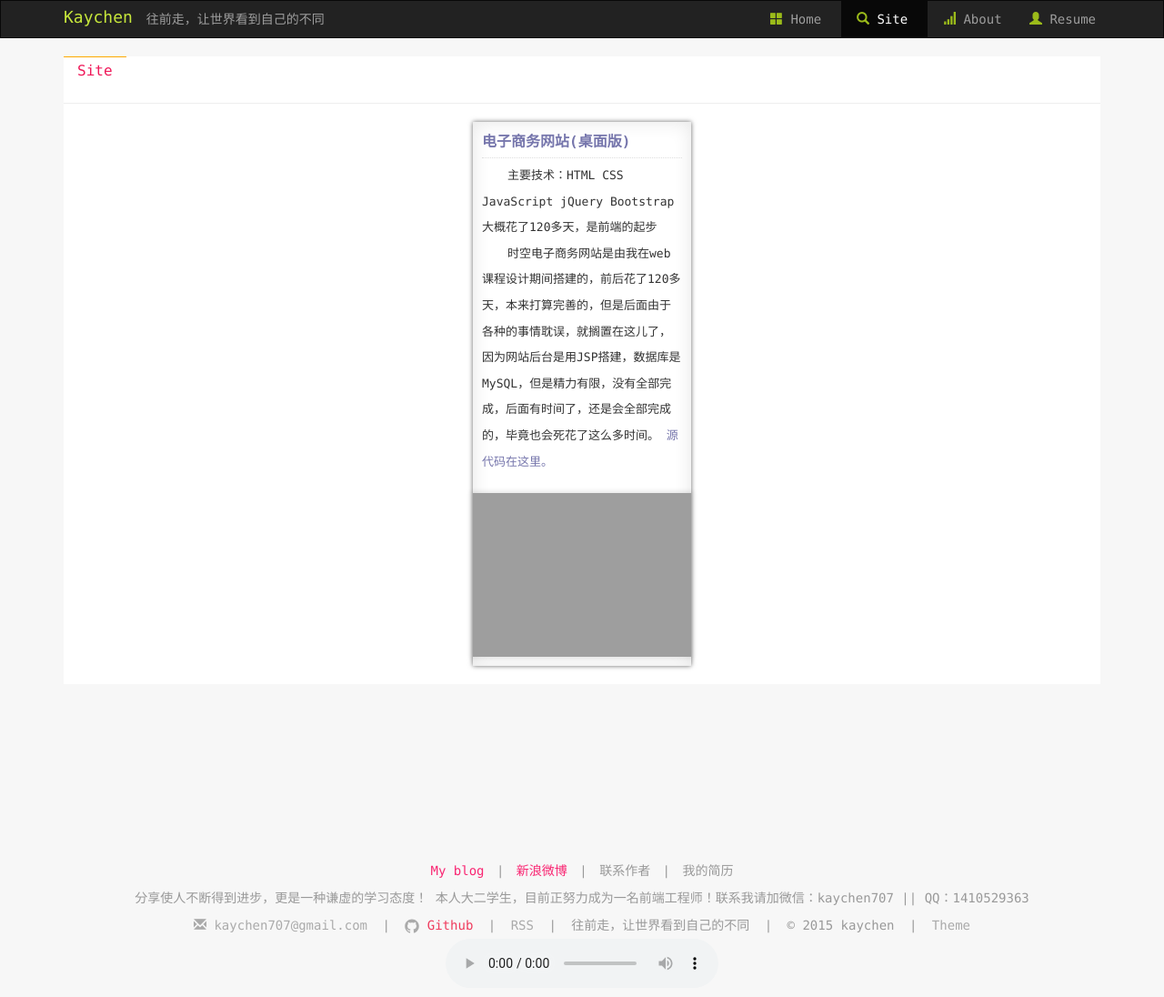
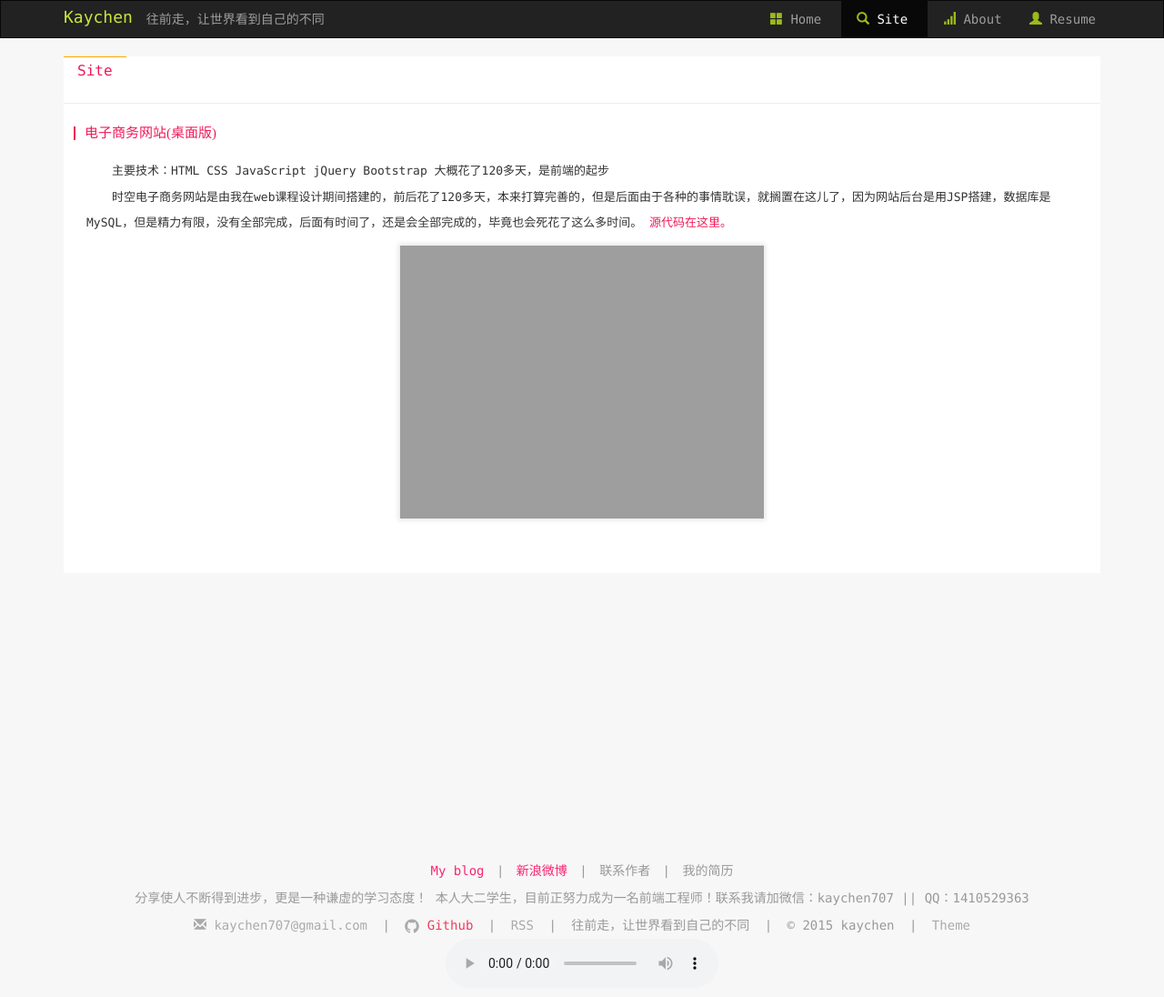
Before and after one commit to LittlewhiteChen/LittlewhiteChen.github.io, a Jekyll site: the page built from pages/1site.html, in a window 1280 px wide. Shown: the whole page at 91% size. Built offline with Jekyll 4.4.1, drawn with Linux system fonts in a browser that asks for light colours; nearby versions of some CDN libraries; comment, search, counter and statistics services are not loaded; a style sheet for code colours, icons or effects is not loaded.

Commit message:
修改项目页样式

```diff
--- a/static/css/index.css
+++ b/static/css/index.css
@@ -596,7 +596,7 @@
 #fall ul {
     margin: 0 10px;
     padding: 0;
-    width: 240px;
+    /*width: 240px;*/
     /*background-color: red;*/
     display: inline-block;
     vertical-align: top;
@@ -616,14 +616,14 @@
 }
 
 #fall li {
-    margin: 0 0 20px 0;
+    margin: 0 0 50px 0;
     padding: 0;
     list-style-type: none;
     font-size: 14px;
-    -webkit-box-shadow: 0 0 5px rgba(0, 0, 0, 0.6), 0 0 20px rgba(0, 0, 0, 0.1) inset;
+   /* -webkit-box-shadow: 0 0 5px rgba(0, 0, 0, 0.6), 0 0 20px rgba(0, 0, 0, 0.1) inset;
     -moz-box-shadow: 0 0 5px rgba(0, 0, 0, 0.6), 0 0 20px rgba(0, 0, 0, 0.1) inset;
     -o-box-shadow: 0 0 5px rgba(0, 0, 0, 0.6), 0 0 20px rgba(0, 0, 0, 0.1) inset;
-    box-shadow: 0 0 5px rgba(0, 0, 0, 0.6), 0 0 20px rgba(0, 0, 0, 0.1) inset;
+    box-shadow: 0 0 5px rgba(0, 0, 0, 0.6), 0 0 20px rgba(0, 0, 0, 0.1) inset;*/
     transition: 0.1s ease-out;
     -webkit-transition: 0.1s ease-out;
     -moz-transition: 0.1s ease-out;
@@ -631,15 +631,15 @@
 }
 
 #fall li:hover {
-    -webkit-box-shadow: 0 0 12px rgba(0, 0, 0, 0.8), 0 0 20px rgba(0, 0, 0, 0.1) inset;
+   /* -webkit-box-shadow: 0 0 12px rgba(0, 0, 0, 0.8), 0 0 20px rgba(0, 0, 0, 0.1) inset;
     -moz-box-shadow: 0 0 12px rgba(0, 0, 0, 0.8), 0 0 20px rgba(0, 0, 0, 0.1) inset;
     -o-box-shadow: 0 0 12px rgba(0, 0, 0, 0.8), 0 0 20px rgba(0, 0, 0, 0.1) inset;
-    box-shadow: 0 0 12px rgba(0, 0, 0, 0.8), 0 0 20px rgba(0, 0, 0, 0.1) inset;
-    -webkit-transform: scale(1.05);
-    -moz-transform: scale(1.05);
-    -o-transform: scale(1.05);
-    -ms-transform: scale(1.05);
-    transform: scale(1.05);
+    box-shadow: 0 0 12px rgba(0, 0, 0, 0.8), 0 0 20px rgba(0, 0, 0, 0.1) inset;*/
+    /*-webkit-transform: scale(1.02);
+    -moz-transform: scale(1.02);
+    -o-transform: scale(1.02);
+    -ms-transform: scale(1.02);
+    transform: scale(1.02);*/
 }
 
 #fall li p {
@@ -647,22 +647,26 @@
 }
 
 #fall .head {
-    font-size: 16px;
-    text-align: left;
-    margin: 0 10px;
-    padding: 10px 0 5px 0;
-    border-bottom: 1px dotted #ddd;
-    font-weight: bold;
+  font: 15px "Monaco,Microsoft YaHei";
+  text-align: left;
+  margin: 5px 0px 20px -14px;
+  /* padding: 10px 0 5px 0; */
+  /* border-bottom: 1px dotted #ddd; */
+  /* font-weight: bold; */
+  text-indent: 10px;
+  line-height: 1;
+  border-left: 2px solid #EF1959;
+  color: #F11959;
 }
 
 #fall .description {
     text-align: left;
-    padding: 5px 10px 10px 10px;
+    /*padding: 5px 10px 10px 10px;*/
     text-indent: 2em;
 }
 
 #fall a:link {
-    color: #7676AC
+    color: #F11959;
 }
 
 
```
